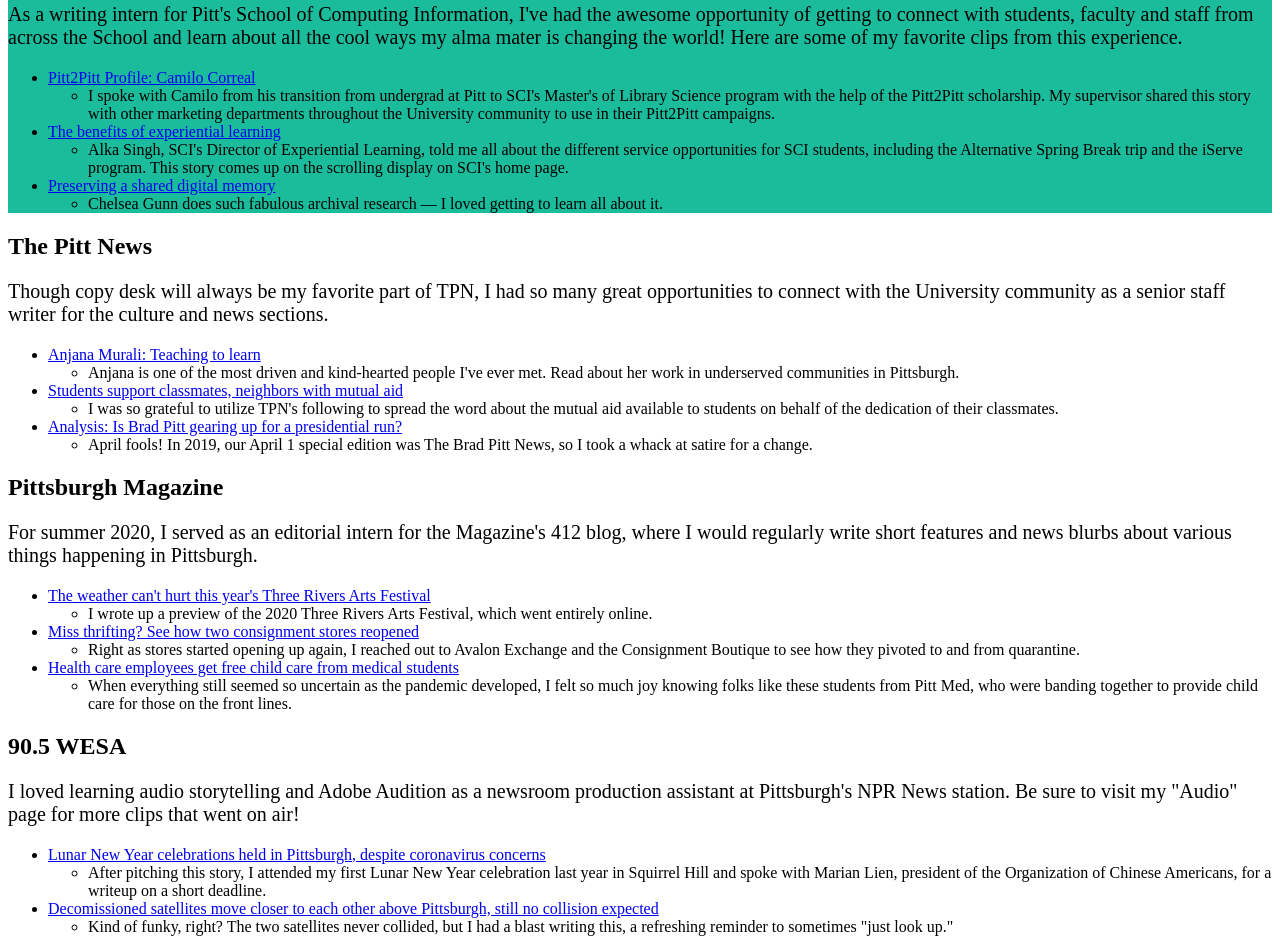
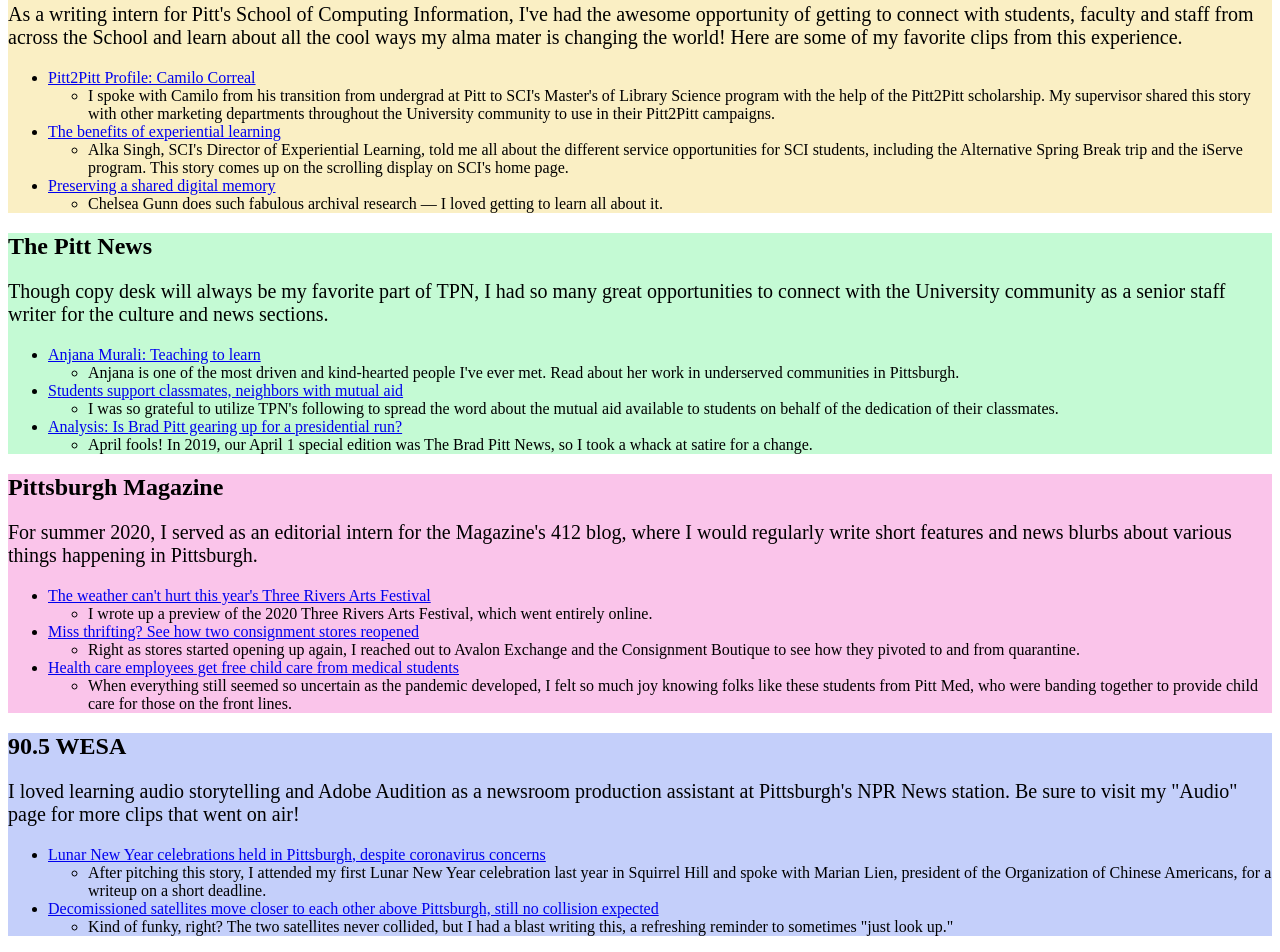
Before and after one commit to young1m030/website-portfolio-2021spring, a plain HTML site: page docs/editorial.html in a window 1280 px wide. Shown: the part 349-1301 px from the top of the page. Drawn offline with Linux system fonts and the light colour scheme.

Commit message:
added colors and trying to fix picture (again)

```diff
--- a/docs/editorial.html
+++ b/docs/editorial.html
@@ -60,6 +60,7 @@
           </ul>
         </div>
 
+        <div class= 'TPN-header'>
         <h2>The Pitt News</h2>
           <p>Though copy desk will always be my favorite part of TPN, I had so many great opportunities to connect with the University community as a senior staff writer for the culture and news sections.</p>
           <ul>
@@ -79,8 +80,9 @@
               </ul>
             </li>
           </ul>
+        </div>
 
-
+      <div class= 'PM-header'>
         <h2>Pittsburgh Magazine</h2>
           <p>For summer 2020, I served as an editorial intern for the Magazine's 412 blog, where I would regularly write short features and news blurbs about various things happening in Pittsburgh.</p>
           <ul>
@@ -99,7 +101,9 @@
               </ul>
             </li>
           </ul>
+        </div>
 
+      <div class='WESA-header'>
         <h2>90.5 WESA</h2>
           <p>I loved learning audio storytelling and Adobe Audition as a newsroom production assistant at Pittsburgh's NPR News station. Be sure to visit my "Audio" page for more clips that went on air!</p>
           <ul>
@@ -114,6 +118,7 @@
                 <ul>
               </li>
             </ul>
+          </div>
 
 
   </body>
--- a/docs/styles.css
+++ b/docs/styles.css
@@ -91,5 +91,25 @@ p {
 }
 
 .SCI-header {
-  background: #1abc9c;
+  background: #FAEFC4;
 }
+
+.TPN-header {
+  background: #C4FAD4;
+}
+
+.PM-header {
+  background: #FAC4EA;
+}
+
+.WESA-header {
+  background: #C4CFFA;
+}
+
+.FM-header {
+  background: #FAEFC4;
+}
+
+.CDM-header {
+  background: #C4CFFA;
+}
```
Also changed, not shown: docs/audio.html (+9 -1 lines), docs/index.html (+1 -1 lines).
